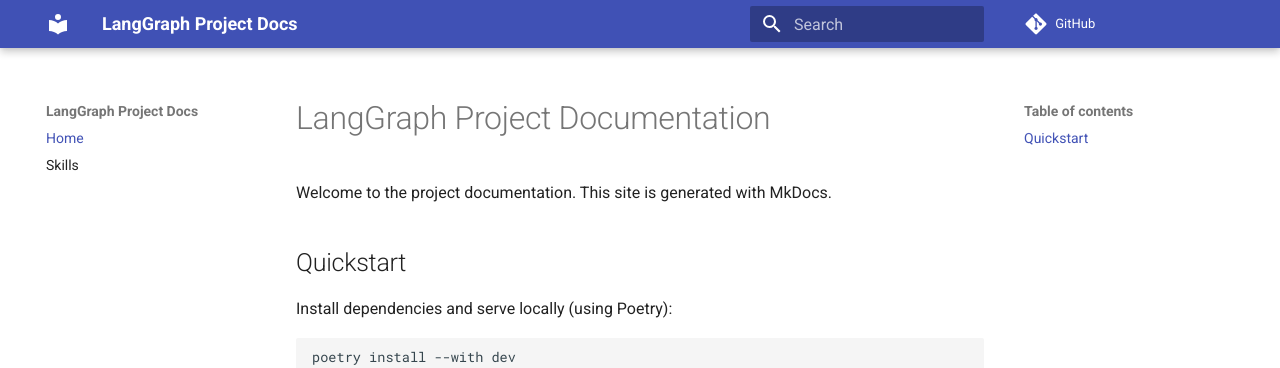
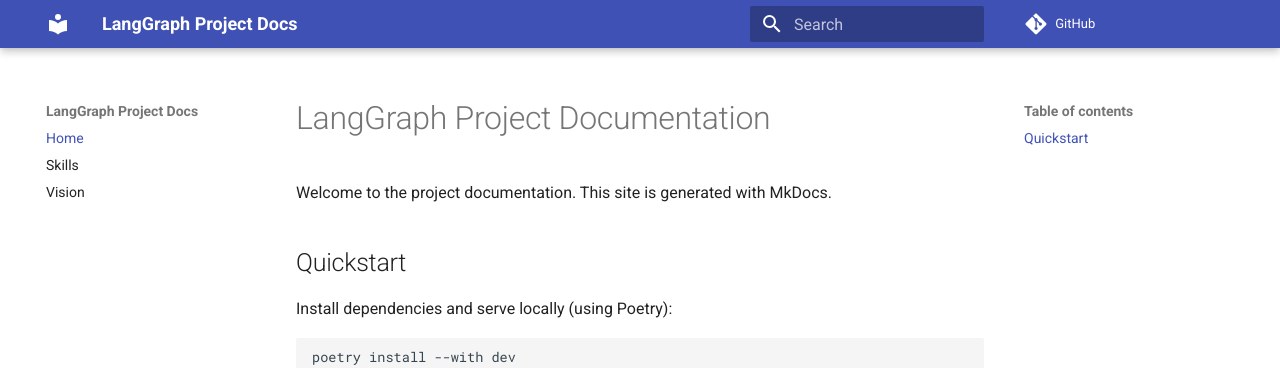
Before and after one commit to dineshpabbi10/research_agent, an MkDocs documentation site: the page built from docs/index.md, in a window 1280 px wide. Shown: the top 368 px of the page. Built offline with MkDocs 1.6.1 and Material for MkDocs 9.7.7, drawn with Linux system fonts in a browser that asks for light colours; comment, search, counter and statistics services are not loaded.

Commit message:
Setup mkdocs

```diff
--- a/mkdocs.yml
+++ b/mkdocs.yml
@@ -1,9 +1,10 @@
 site_name: LangGraph Project Docs
 site_description: Documentation for the LangGraph repository
-repo_url: https://github.com/your-org/langgraph_project
+repo_url: https://github.com/dineshpabbi10/research_agent
 nav:
   - Home: index.md
   - Skills: skills.md
+  - Vision: long_term_vision.md
 theme:
   name: material
 plugins:
```
